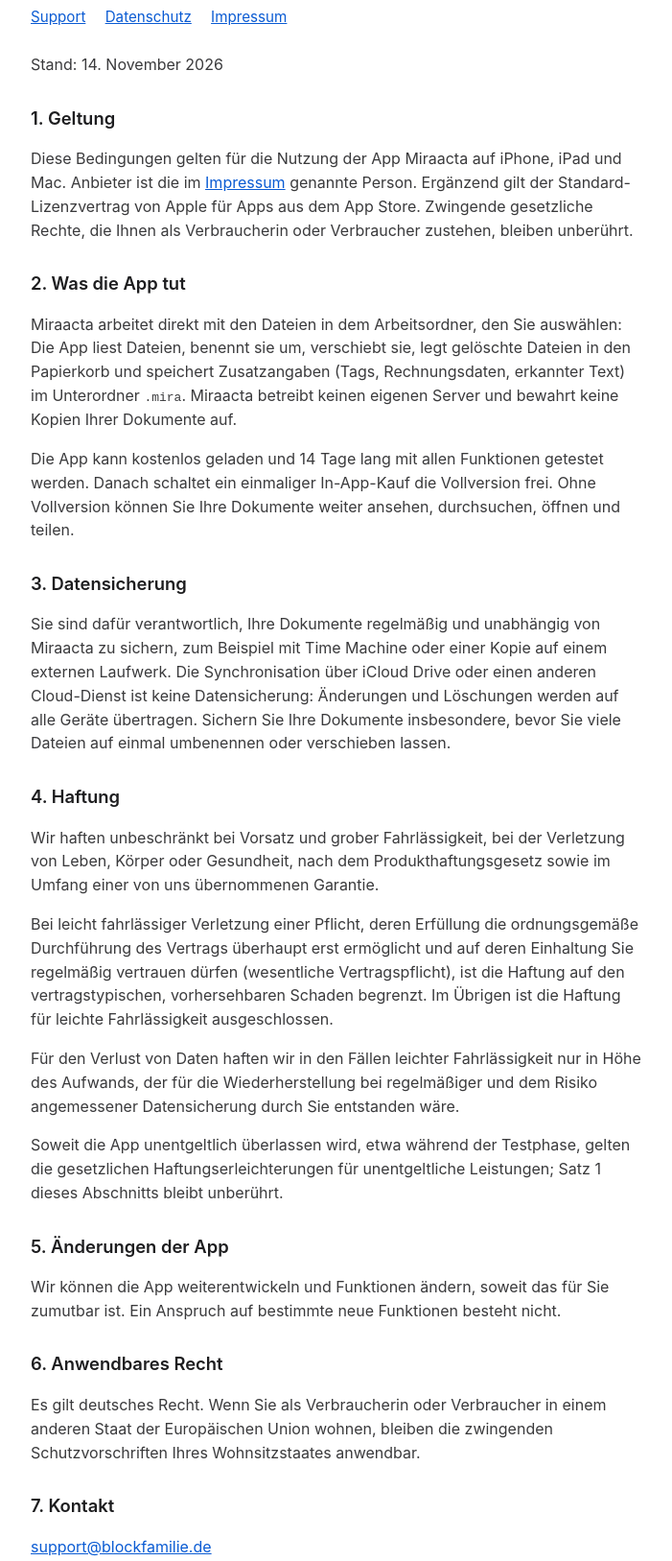
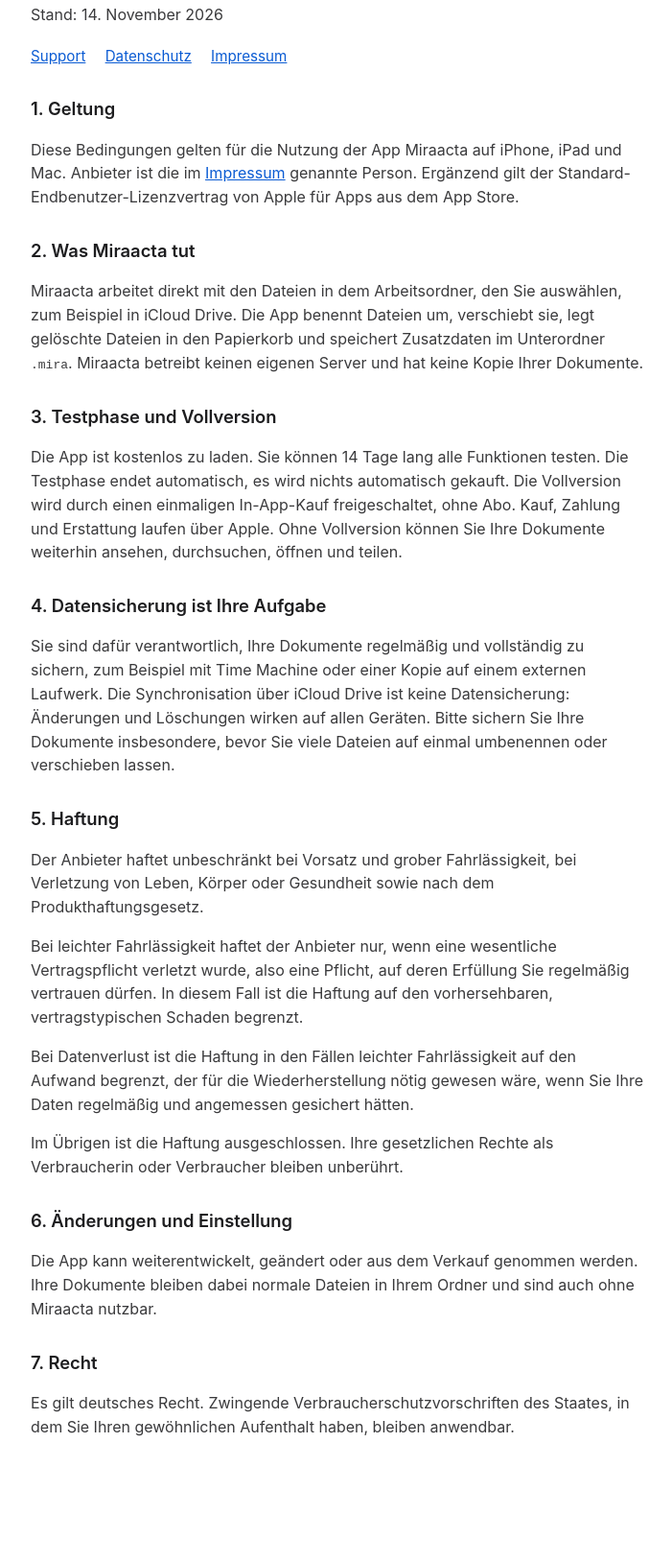
Before and after one commit to ninjaduck90/miraacta-site, a plain HTML site: page terms-de.html in a window 1280 px wide. Shown: the part 128-1755 px from the top of the page at 96% size, without its empty margins (288-989 px from the left). After the commit the page ends 1660 px from the top, so only its background shows below. Drawn offline with Linux system fonts and the light colour scheme.

Commit message:
Nutzungsbedingungen (DE/EN): Datensicherung und Haftung
Co-Authored-By: Claude Fable 5.2 <noreply@anthropic.com>
Claude-Session: https://claude.ai/code/session_0189UGzXXaG1SUEZgiY7cAXg

```diff
--- a/terms-de.html
+++ b/terms-de.html
@@ -18,36 +18,36 @@
 <body>
   <p class="lang"><a href="terms-de.html">Deutsch</a> · <a href="terms-en.html">English</a></p>
   <h1>Nutzungsbedingungen</h1>
+  <p>Stand: 14. November 2026</p>
+
   <nav>
     <a href="index.html">Support</a>
     <a href="privacy-de.html">Datenschutz</a>
     <a href="impressum.html">Impressum</a>
   </nav>
-  <p>Stand: 14. November 2026</p>
 
   <h2>1. Geltung</h2>
-  <p>Diese Bedingungen gelten für die Nutzung der App Miraacta auf iPhone, iPad und Mac. Anbieter ist die im <a href="impressum.html">Impressum</a> genannte Person. Ergänzend gilt der Standard-Lizenzvertrag von Apple für Apps aus dem App Store. Zwingende gesetzliche Rechte, die Ihnen als Verbraucherin oder Verbraucher zustehen, bleiben unberührt.</p>
+  <p>Diese Bedingungen gelten für die Nutzung der App Miraacta auf iPhone, iPad und Mac. Anbieter ist die im <a href="impressum.html">Impressum</a> genannte Person. Ergänzend gilt der Standard-Endbenutzer-Lizenzvertrag von Apple für Apps aus dem App Store.</p>
 
-  <h2>2. Was die App tut</h2>
-  <p>Miraacta arbeitet direkt mit den Dateien in dem Arbeitsordner, den Sie auswählen: Die App liest Dateien, benennt sie um, verschiebt sie, legt gelöschte Dateien in den Papierkorb und speichert Zusatzangaben (Tags, Rechnungsdaten, erkannter Text) im Unterordner <code>.mira</code>. Miraacta betreibt keinen eigenen Server und bewahrt keine Kopien Ihrer Dokumente auf.</p>
-  <p>Die App kann kostenlos geladen und 14 Tage lang mit allen Funktionen getestet werden. Danach schaltet ein einmaliger In-App-Kauf die Vollversion frei. Ohne Vollversion können Sie Ihre Dokumente weiter ansehen, durchsuchen, öffnen und teilen.</p>
+  <h2>2. Was Miraacta tut</h2>
+  <p>Miraacta arbeitet direkt mit den Dateien in dem Arbeitsordner, den Sie auswählen, zum Beispiel in iCloud Drive. Die App benennt Dateien um, verschiebt sie, legt gelöschte Dateien in den Papierkorb und speichert Zusatzdaten im Unterordner <code>.mira</code>. Miraacta betreibt keinen eigenen Server und hat keine Kopie Ihrer Dokumente.</p>
 
-  <h2>3. Datensicherung</h2>
-  <p>Sie sind dafür verantwortlich, Ihre Dokumente regelmäßig und unabhängig von Miraacta zu sichern, zum Beispiel mit Time Machine oder einer Kopie auf einem externen Laufwerk. Die Synchronisation über iCloud Drive oder einen anderen Cloud-Dienst ist keine Datensicherung: Änderungen und Löschungen werden auf alle Geräte übertragen. Sichern Sie Ihre Dokumente insbesondere, bevor Sie viele Dateien auf einmal umbenennen oder verschieben lassen.</p>
+  <h2>3. Testphase und Vollversion</h2>
+  <p>Die App ist kostenlos zu laden. Sie können 14 Tage lang alle Funktionen testen. Die Testphase endet automatisch, es wird nichts automatisch gekauft. Die Vollversion wird durch einen einmaligen In-App-Kauf freigeschaltet, ohne Abo. Kauf, Zahlung und Erstattung laufen über Apple. Ohne Vollversion können Sie Ihre Dokumente weiterhin ansehen, durchsuchen, öffnen und teilen.</p>
 
-  <h2>4. Haftung</h2>
-  <p>Wir haften unbeschränkt bei Vorsatz und grober Fahrlässigkeit, bei der Verletzung von Leben, Körper oder Gesundheit, nach dem Produkthaftungsgesetz sowie im Umfang einer von uns übernommenen Garantie.</p>
-  <p>Bei leicht fahrlässiger Verletzung einer Pflicht, deren Erfüllung die ordnungsgemäße Durchführung des Vertrags überhaupt erst ermöglicht und auf deren Einhaltung Sie regelmäßig vertrauen dürfen (wesentliche Vertragspflicht), ist die Haftung auf den vertragstypischen, vorhersehbaren Schaden begrenzt. Im Übrigen ist die Haftung für leichte Fahrlässigkeit ausgeschlossen.</p>
-  <p>Für den Verlust von Daten haften wir in den Fällen leichter Fahrlässigkeit nur in Höhe des Aufwands, der für die Wiederherstellung bei regelmäßiger und dem Risiko angemessener Datensicherung durch Sie entstanden wäre.</p>
-  <p>Soweit die App unentgeltlich überlassen wird, etwa während der Testphase, gelten die gesetzlichen Haftungserleichterungen für unentgeltliche Leistungen; Satz 1 dieses Abschnitts bleibt unberührt.</p>
+  <h2>4. Datensicherung ist Ihre Aufgabe</h2>
+  <p>Sie sind dafür verantwortlich, Ihre Dokumente regelmäßig und vollständig zu sichern, zum Beispiel mit Time Machine oder einer Kopie auf einem externen Laufwerk. Die Synchronisation über iCloud Drive ist keine Datensicherung: Änderungen und Löschungen wirken auf allen Geräten. Bitte sichern Sie Ihre Dokumente insbesondere, bevor Sie viele Dateien auf einmal umbenennen oder verschieben lassen.</p>
 
-  <h2>5. Änderungen der App</h2>
-  <p>Wir können die App weiterentwickeln und Funktionen ändern, soweit das für Sie zumutbar ist. Ein Anspruch auf bestimmte neue Funktionen besteht nicht.</p>
+  <h2>5. Haftung</h2>
+  <p>Der Anbieter haftet unbeschränkt bei Vorsatz und grober Fahrlässigkeit, bei Verletzung von Leben, Körper oder Gesundheit sowie nach dem Produkthaftungsgesetz.</p>
+  <p>Bei leichter Fahrlässigkeit haftet der Anbieter nur, wenn eine wesentliche Vertragspflicht verletzt wurde, also eine Pflicht, auf deren Erfüllung Sie regelmäßig vertrauen dürfen. In diesem Fall ist die Haftung auf den vorhersehbaren, vertragstypischen Schaden begrenzt.</p>
+  <p>Bei Datenverlust ist die Haftung in den Fällen leichter Fahrlässigkeit auf den Aufwand begrenzt, der für die Wiederherstellung nötig gewesen wäre, wenn Sie Ihre Daten regelmäßig und angemessen gesichert hätten.</p>
+  <p>Im Übrigen ist die Haftung ausgeschlossen. Ihre gesetzlichen Rechte als Verbraucherin oder Verbraucher bleiben unberührt.</p>
 
-  <h2>6. Anwendbares Recht</h2>
-  <p>Es gilt deutsches Recht. Wenn Sie als Verbraucherin oder Verbraucher in einem anderen Staat der Europäischen Union wohnen, bleiben die zwingenden Schutzvorschriften Ihres Wohnsitzstaates anwendbar.</p>
+  <h2>6. Änderungen und Einstellung</h2>
+  <p>Die App kann weiterentwickelt, geändert oder aus dem Verkauf genommen werden. Ihre Dokumente bleiben dabei normale Dateien in Ihrem Ordner und sind auch ohne Miraacta nutzbar.</p>
 
-  <h2>7. Kontakt</h2>
-  <p><a href="mailto:support@blockfamilie.de">support@blockfamilie.de</a></p>
+  <h2>7. Recht</h2>
+  <p>Es gilt deutsches Recht. Zwingende Verbraucherschutzvorschriften des Staates, in dem Sie Ihren gewöhnlichen Aufenthalt haben, bleiben anwendbar.</p>
 </body>
 </html>
```
Also changed, not shown: terms-en.html (+18 -18 lines).
